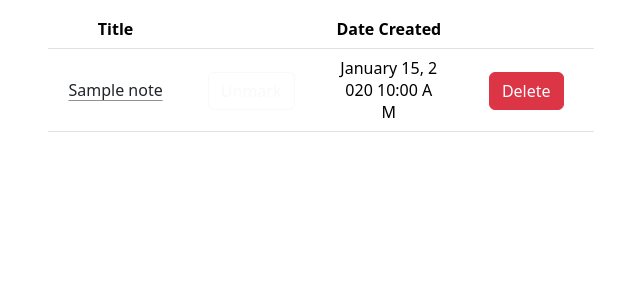
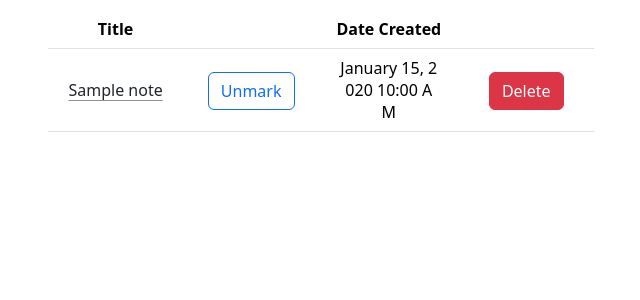
Before and after one commit to B-Akcan/My-Notes, a Django app: page /notes/marked/ in a window 1280 px wide. Shown: the part 56-356 px from the top of the page, without its empty margins (319-959 px from the left). Run offline with Django 4.2, Linux system fonts and the light colour scheme; a user stored in the database is signed in; tables that the repository leaves empty hold one stand-in row (values such as "Sample post").

Commit message:
Mark button changed from btn-light to btn-primary

```diff
--- a/NoteTakingApp/notes/templates/notes/marked_notes.html
+++ b/NoteTakingApp/notes/templates/notes/marked_notes.html
@@ -30,7 +30,7 @@
                         <form method="post">
                             {% csrf_token %}
                             <input type="hidden" name="noteID" value="{{note.id}}">
-                            <button type="submit" class="btn btn-outline-light" name="mark" value="mark" id="button">
+                            <button type="submit" class="btn btn-outline-primary" name="mark" value="mark" id="button">
                                 Unmark
                             </button>
                         </form>
```
